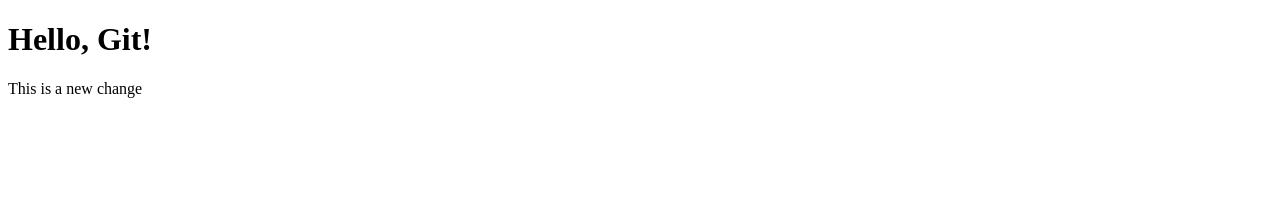
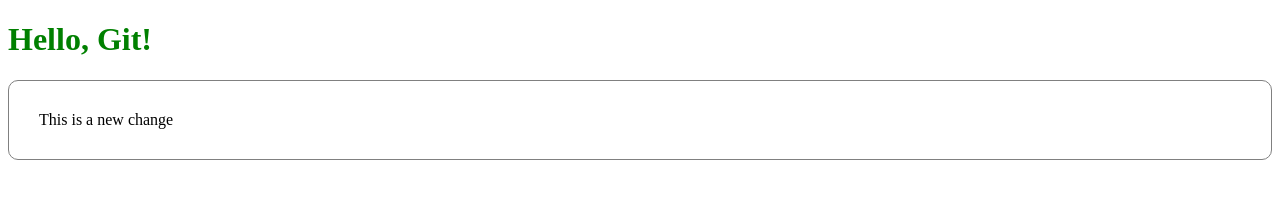
Before and after one commit to mizuki-akimoto216/first-git, a plain HTML site: page index.html in a window 1280 px wide. Drawn offline with Linux system fonts and the light colour scheme.

Commit message:
1.Linked css to the html file 2.changed the styles of P tag

```diff
--- a/css/styles.css
+++ b/css/styles.css
@@ -5,4 +5,5 @@ h1 {
 p {
     border: 1px solid gray;
     border-radius: 10px;
+    padding: 30px;
 }
--- a/index.html
+++ b/index.html
@@ -5,6 +5,7 @@
     <meta http-equiv="X-UA-Compatible" content="IE=edge">
     <meta name="viewport" content="width=device-width, initial-scale=1.0">
     <title>First Git Repo</title>
+    <link rel="stylesheet" href="./css/styles.css">
 </head>
 <body>
     <h1>Hello, Git!</h1>
```
